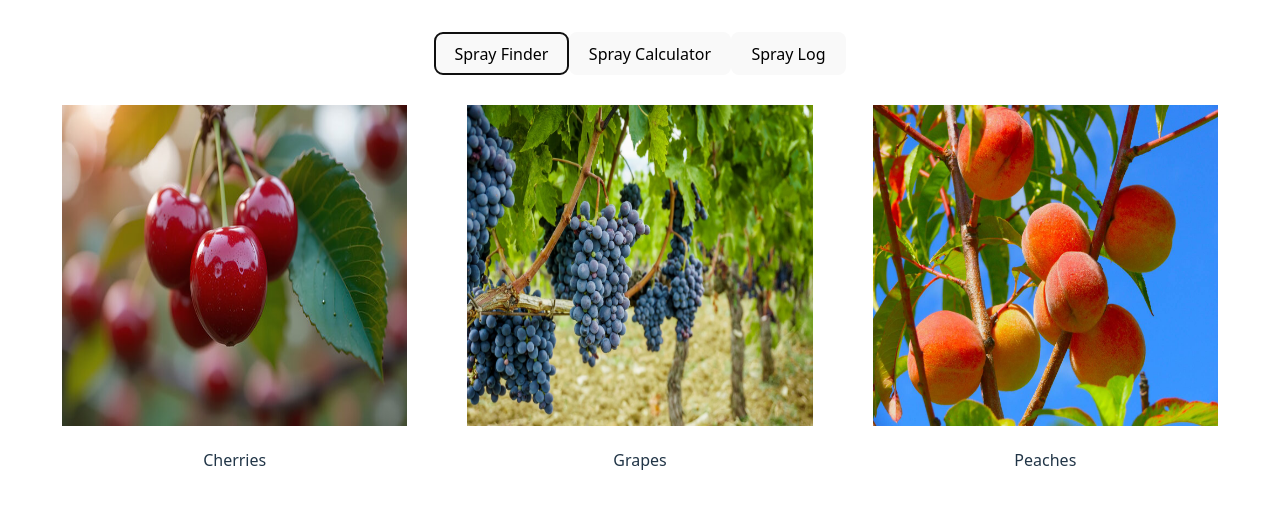
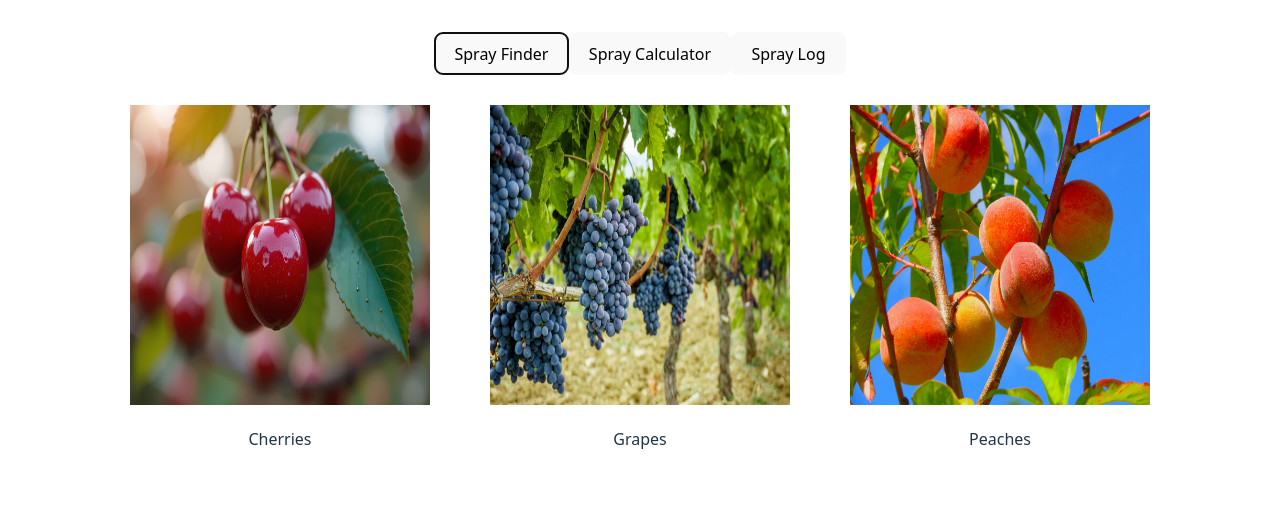
Before and after one commit to amritpalaujla/MySprays, a React (Vite) app in the folder vite-project/: page / in a window 1280 px wide. Both pictures are taken after a click on the button "Spray Finder". Shown: the top 508 px of the page. Built offline with nearby package versions, Linux system fonts and the light colour scheme.

Commit message:
animation added to panel

```diff
--- a/vite-project/src/components/SprayFinder.css
+++ b/vite-project/src/components/SprayFinder.css
@@ -4,16 +4,18 @@
 }
 
 .crop-card {
-  max-width: 400px;
+  width: 300px;
+  height: 300px;
   margin: 30px;
 }
 
 .crop-card:hover {
-  border: 2px solid black;
+  outline: 2px solid black;
 }
 
 .crop-grid {
   display: grid;
+  place-items: center;
 }
 
 /*these are the breakpoints for the panel of crops */
@@ -37,3 +39,16 @@
     grid-template-columns: repeat(1, 1fr);
   }
 }
+
+.spin {
+  animation: spin 0.7s ease;
+}
+
+@keyframes spin {
+  from {
+    transform: rotateY(0deg);
+  }
+  to {
+    transform: rotateY(360deg);
+  }
+}
--- a/vite-project/src/components/SprayFinder.jsx
+++ b/vite-project/src/components/SprayFinder.jsx
@@ -14,7 +14,7 @@ function SprayFinder() {
               console.log("you just clicked", crop.name);
               setSelectedCrop(crop.name);
             }}
-            className="crop-card"
+            className={`crop-card ${selectedCrop === crop.name ? "spin" : ""}`}
           >
             <img src={crop.image} alt={crop.name}></img>
             <p>{crop.name}</p>
```
